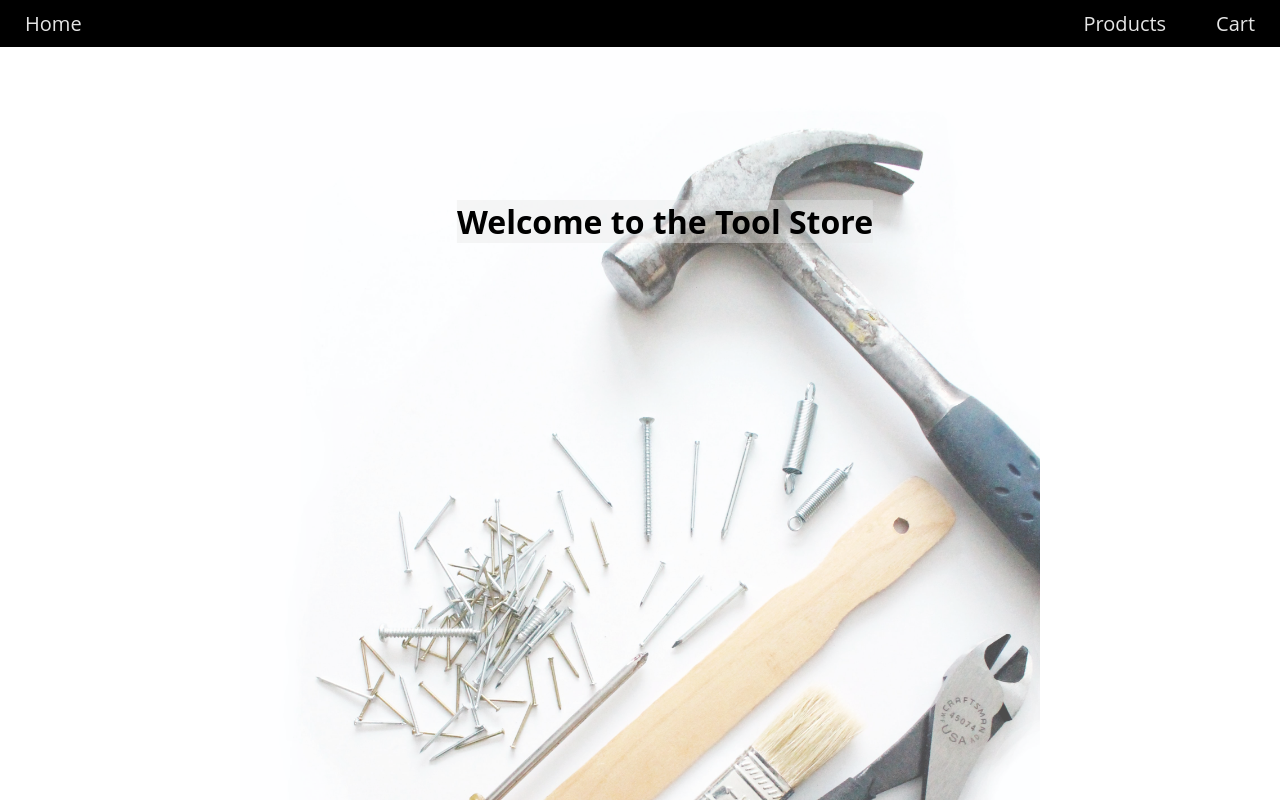
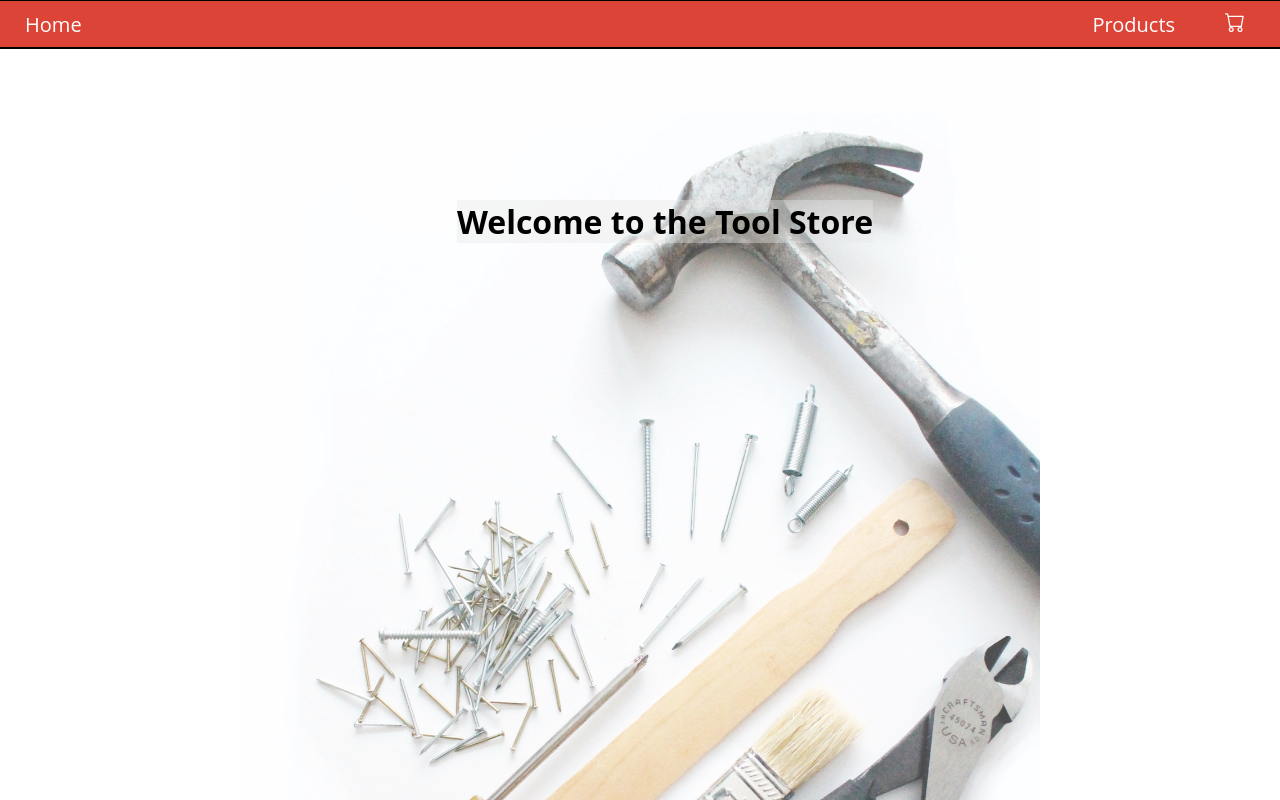
Before and after one commit to ZakMcRae/shopping-cart, a React (Create React App) app: page / in a window 1280 px wide. Shown: the top 800 px of the page. Built offline with nearby package versions, Linux system fonts and the light colour scheme.

Commit message:
Visuals pass on products, nav and shopping cart
added cart icon with live item count

```diff
--- a/src/components/nav/nav.css
+++ b/src/components/nav/nav.css
@@ -1,11 +1,15 @@
 .nav-bar {
-  background-color: black;
+  background-color: #dc4438;
+  border-bottom: 2px solid black;
+  border-top: 1px solid black;
+  height: 46px;
 }
 
 .nav-bar > ul {
   display: flex;
   flex-direction: row;
   padding: 10px 0px;
+  list-style: none;
 }
 
 .home {
@@ -13,7 +17,7 @@
 }
 
 .nav-link > a {
-  color: rgb(230, 230, 230);
+  color: white;
   text-decoration: none;
   margin: 0px 25px;
   font-size: 20px;
@@ -22,3 +26,20 @@
 .nav-link > a:hover {
   color: rgb(200, 200, 200);
 }
+
+.cart-icon {
+  margin-right: 10px;
+  fill: white;
+}
+
+.cart-count {
+  position: absolute;
+  top: 25px;
+  right: 20px;
+  background-color: white;
+  border: 1px solid black;
+  border-radius: 50px;
+  color: black;
+  padding: 0px 5px;
+  font-size: 12px;
+}
--- a/src/components/nav/nav.js
+++ b/src/components/nav/nav.js
@@ -19,7 +19,18 @@ const Nav = (props) => {
               props.setShowCart((prevShowCart) => !prevShowCart);
             }}
           >
-            Cart {props.count}
+            <svg
+              xmlns="http://www.w3.org/2000/svg"
+              width="20"
+              height="20"
+              fill="currentColor"
+              className="cart-icon"
+              viewBox="0 0 16 16"
+            >
+              <path d="M0 1.5A.5.5 0 0 1 .5 1H2a.5.5 0 0 1 .485.379L2.89 3H14.5a.5.5 0 0 1 .491.592l-1.5 8A.5.5 0 0 1 13 12H4a.5.5 0 0 1-.491-.408L2.01 3.607 1.61 2H.5a.5.5 0 0 1-.5-.5zM3.102 4l1.313 7h8.17l1.313-7H3.102zM5 12a2 2 0 1 0 0 4 2 2 0 0 0 0-4zm7 0a2 2 0 1 0 0 4 2 2 0 0 0 0-4zm-7 1a1 1 0 1 1 0 2 1 1 0 0 1 0-2zm7 0a1 1 0 1 1 0 2 1 1 0 0 1 0-2z" />
+            </svg>
+
+            {props.count ? <p className="cart-count">{props.count}</p> : null}
           </Link>
         </li>
       </ul>
--- a/src/components/shopping-cart/cart-card.css
+++ b/src/components/shopping-cart/cart-card.css
@@ -2,7 +2,7 @@
   display: flex;
   flex-direction: row;
   align-items: center;
-  margin: auto;
+  margin: 5px auto;
 }
 
 .cart-image > img {
@@ -20,11 +20,20 @@
 .quantity-control {
   display: flex;
   flex-direction: row;
+  align-items: center;
   justify-content: center;
 }
 
 .quantity-control > button {
-  padding: 3px;
+  display: flex;
+  align-items: center;
+  justify-content: center;
+  height: 15px;
+  width: 15px;
+  background-color: #dc4438;
+  color: white;
+  border-radius: 5px;
+  padding: 6px;
 }
 
 .quantity-control > p {
--- a/src/components/shopping-cart/shopping-cart.css
+++ b/src/components/shopping-cart/shopping-cart.css
@@ -1,11 +1,21 @@
 .shopping-cart {
   position: absolute;
-  background-color: gray;
+  background-color: rgb(230, 230, 230);
   z-index: 1;
-  top: 47px;
+  top: 50px;
   right: 0;
   width: 350px;
-  min-height: 400px;
+  min-height: 250px;
+  border-radius: 10px;
+  padding: 10px;
+}
+
+.cart-items {
+  max-height: 500px;
+  overflow-y: scroll;
+  background-color: white;
+  border-radius: 10px;
+  margin-bottom: 10px;
 }
 
 .order-total {
@@ -20,7 +30,25 @@
 .close-cart {
   position: fixed;
   top: 0px;
-  background-color: rgba(230, 230, 230, 0.85);
+  background-color: rgba(0, 0, 0, 0.75);
   height: 100vh;
   width: 100%;
 }
+
+.cart-heading {
+  text-align: center;
+  font-size: 30px;
+}
+
+.cart-bottom > button {
+  padding: 5px 10px;
+  background-color: #dc4438;
+  font-size: 20px;
+  color: white;
+  width: 125px;
+  border-radius: 5px;
+}
+
+.cart-total {
+  font-size: 30px;
+}
--- a/src/components/shopping-cart/shopping-cart.js
+++ b/src/components/shopping-cart/shopping-cart.js
@@ -30,14 +30,7 @@ const ShoppingCart = (props) => {
         }}
       ></div>
       <div className="shopping-cart">
-        <h3>Cart</h3>
-        <button
-          onClick={() => {
-            setShowCart(false);
-          }}
-        >
-          X
-        </button>
+        <h3 className="cart-heading">Cart</h3>
         <div className="cart-items">
           {Object.keys(cart).map((item) => {
             return item ? (
@@ -53,7 +46,20 @@ const ShoppingCart = (props) => {
         </div>
         <div className="order-total">
           {orderTotal ? (
-            <p>Total: {orderTotal.toFixed(2)}</p>
+            <div className="cart-bottom">
+              <p className="cart-total">Total: {orderTotal.toFixed(2)}</p>
+              <button
+                className="checkout-button"
+                onClick={() => {
+                  alert(
+                    "This is just a demo website.\n\n No tools here unfortunately"
+                  );
+                }}
+              >
+                Checkout
+              </button>
+              {/* <button>Close</button> */}
+            </div>
           ) : (
             <p>Your cart is empty</p>
           )}
```
